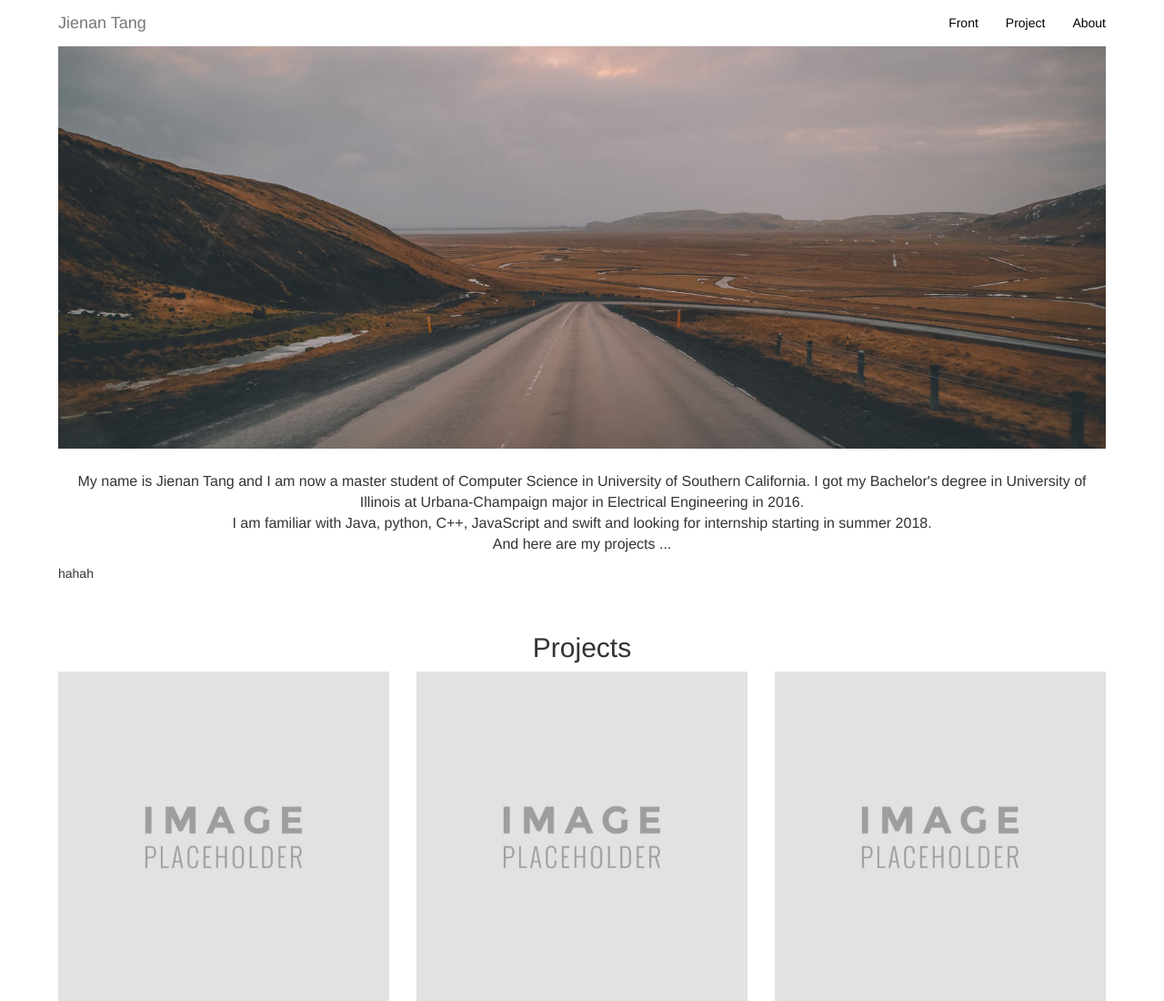
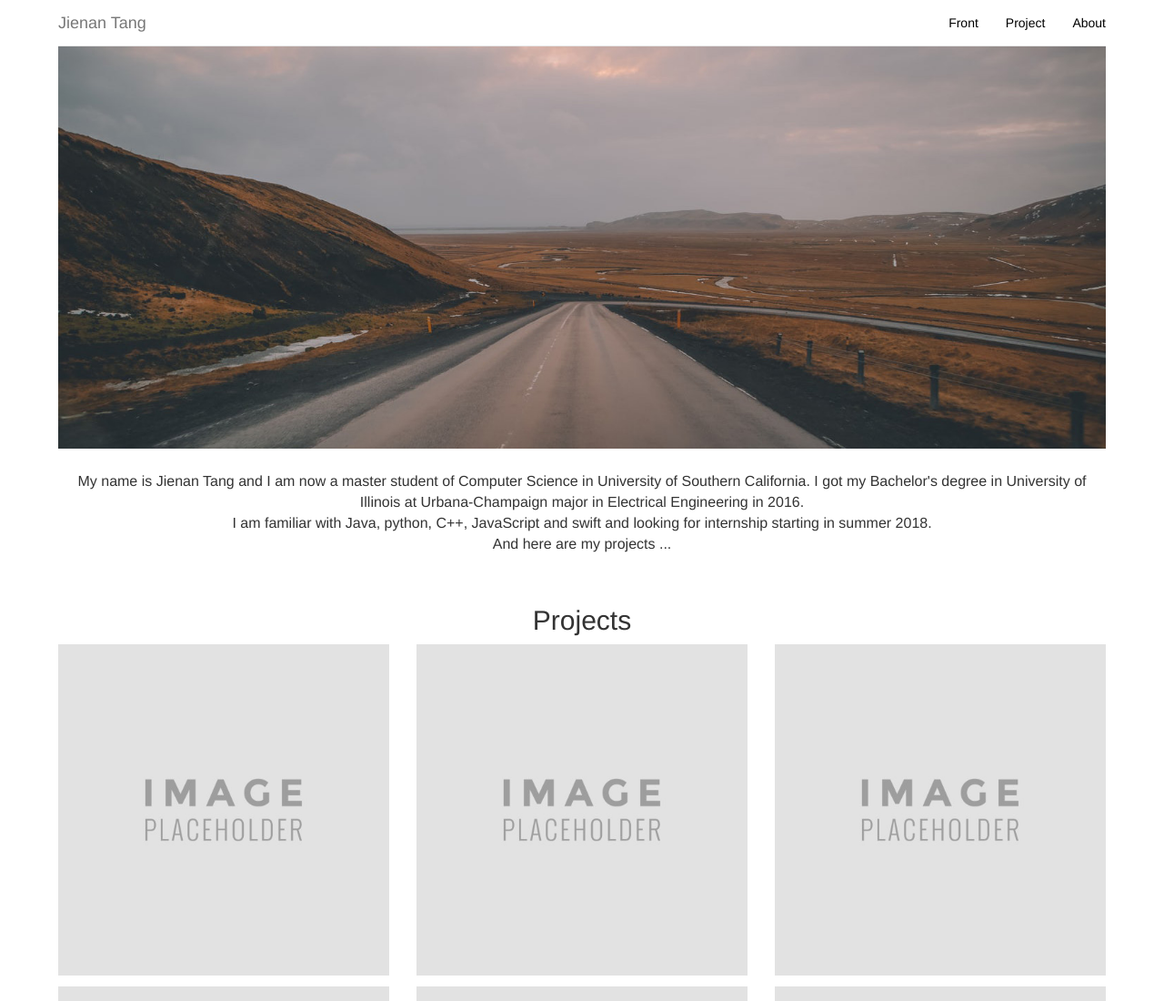
Before and after one commit to tangjienan/tangjienan, a plain HTML site: page index.html in a window 1280 px wide. Shown: the top 1100 px of the page at 91% size. Drawn offline with nearby package versions, Linux system fonts and the light colour scheme.

Commit message:
remove effect

```diff
--- a/index.html
+++ b/index.html
@@ -45,7 +45,6 @@
 			I am familiar with Java, python, C++, JavaScript and swift and looking for internship starting in summer 2018. <br/>
 			And here are my projects ...
 		</p>
-		<p class = "effect"> hahah </p>
 	</div>
 	<div id = "project" class = "container-fluid block1">
 		<h2>Projects</h2>
```
